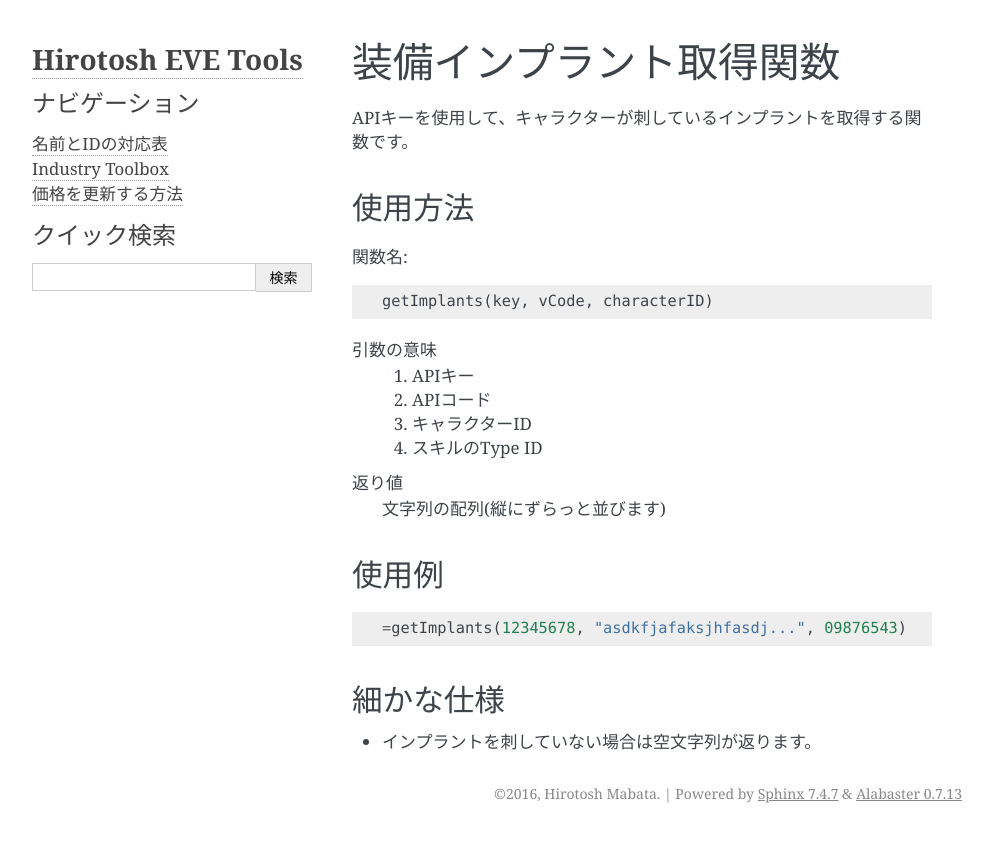
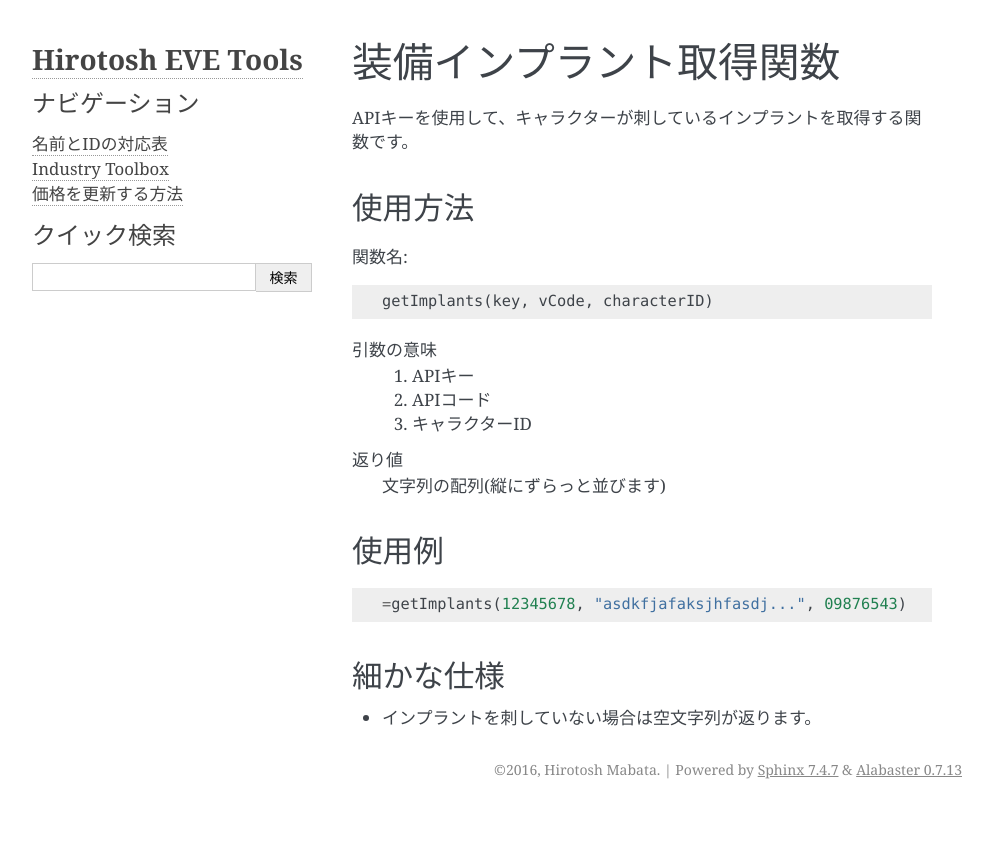
Before and after one commit to HirotoshMabata/eve-tools-doc, a Sphinx documentation site: the page built from source/get_implants.rst, in a window 1280 px wide. Shown: the top 842 px of the page, without its empty margins (148-1141 px from the left). Built offline with Sphinx 7.4.7, drawn with Linux system fonts in a browser that asks for light colours; formulas are drawn with MathJax 3.

Commit message:
不要な記述を修正

```diff
--- a/source/get_implants.rst
+++ b/source/get_implants.rst
@@ -16,7 +16,6 @@ APIキーを使用して、キャラクターが刺しているインプラン
     1. APIキー
     2. APIコード
     3. キャラクターID
-    4. スキルのType ID
 
 返り値
     文字列の配列(縦にずらっと並びます)
```
